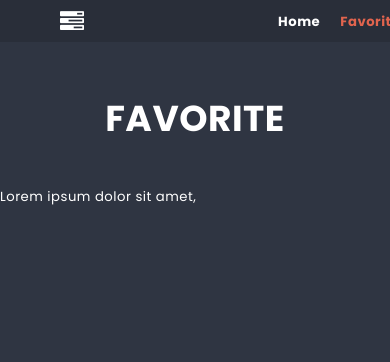
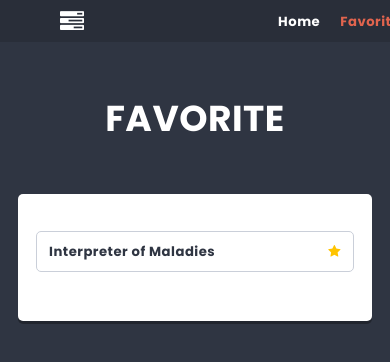
Before and after one commit to adrianggg/react-first-steps, a React (Create React App) app: page /favorite in a window 390 px wide. Shown: the top 362 px of the page. Built offline with nearby package versions, Linux system fonts and the light colour scheme.

Commit message:
Add favorite page

```diff
--- a/package.json
+++ b/package.json
@@ -6,6 +6,7 @@
     "@testing-library/jest-dom": "^5.16.4",
     "@testing-library/react": "^13.3.0",
     "@testing-library/user-event": "^13.5.0",
+    "clsx": "^1.2.1",
     "font-awesome": "^4.7.0",
     "react": "^18.2.0",
     "react-dom": "^18.2.0",
--- a/src/components/Card/Card.js
+++ b/src/components/Card/Card.js
@@ -1,7 +1,16 @@
 import styles from './Card.module.scss';
-const Card = props => {
+import clsx from 'clsx';
+import { useDispatch } from 'react-redux';
+import { changeIsFavorite } from '../../redux/store';
+const Card = ({title,isFavorite,id}) => {
+    // console.log(isFavorite);
+    console.log(id);
+    const dispatch = useDispatch();
+    const toggleIsFavorite = ()=>{
+        dispatch(changeIsFavorite(id));
+    }
     return (
-        <li className={styles.card}>{props.title}</li>
+        <li className={styles.card}>{title} <i onClick={toggleIsFavorite} className={clsx('fa', isFavorite ? 'fa-star' : 'fa-star-o')}></i></li>
     );
 };
 
--- a/src/components/Card/Card.module.scss
+++ b/src/components/Card/Card.module.scss
@@ -9,5 +9,9 @@
     border-radius: $radius;
     display: flex;
     justify-content: space-between;
+    align-items: center;
     font-weight: bold;
+    i{
+        color:rgb(255, 196, 0);
+    }
 }
--- a/src/components/Column/Column.js
+++ b/src/components/Column/Column.js
@@ -10,7 +10,7 @@
         <article className={styles.column}>
             <h2 className={styles.title}><span className={styles.icon + ' fa fa-' + props.icon} />{props.title}</h2>
             <ul className={styles.cards}>
-                {cards.map(card => <Card key={card.id} title={card.title}/>)}
+                {cards.map(card => <Card key={card.id} title={card.title} isFavorite={card.isFavorite} id={card.id}/>)}
             </ul>
             <CardForm columnId={props.id}/>
         </article>
--- a/src/components/Favorite/Favorite.js
+++ b/src/components/Favorite/Favorite.js
@@ -1,12 +1,22 @@
-
+import styles from './Favorite.module.scss';
 import PageTitle from '../PageTitle/PageTitle';
+import { useSelector } from 'react-redux';
+import { getAllFavorite } from '../../redux/store';
+import Card from '../Card/Card';
+import Container from '../Container/Container';
 const Favorite = ()=>{
-
+    const cards = useSelector(getAllFavorite);
     return (
-        <div>
+        <Container>
             <PageTitle>Favorite</PageTitle>
-            <p>Lorem ipsum dolor sit amet,</p>
-        </div>
+        <section className={styles.columns}>
+            <article className={styles.column}>
+                <ul className={styles.cards}>
+                    {cards.map(card => <Card key={card.id} title={card.title} isFavorite={card.isFavorite} id={card.id}/>)}
+                </ul>
+            </article>
+        </section>
+        </Container>
     )
 }
 export default Favorite;
--- a/src/components/Favorite/Favorite.module.scss
+++ b/src/components/Favorite/Favorite.module.scss
@@ -0,0 +1,35 @@
+@use "sass:math";
+@import '../../styles/settings.scss';
+
+.column {
+    flex-shrink: 0;
+    width: calc(33% - 12px);
+    background: $color-light;
+    margin: 0 $base-size $base-size 0;
+    padding: ($base-size * 1.5);
+    border-radius: $radius;
+    box-shadow: 0 math.div($base-size, 4) 0 rgba(0,0,0,0.3);
+    color: $color-dark;
+
+    &:last-child {
+      margin: 0 0 $base-size 0;
+    }
+  }
+  .cards {
+    padding: math.div($base-size, 2) 0;
+  }
+
+  @media (max-width: 767px) {
+    .column {
+      width: 100%;
+      margin: 0 0 $base-size 0;
+    }
+  }
+  .columns {
+    display: flex;
+    justify-content: center;
+    flex-wrap: wrap;
+    padding: ($base-size * 1.5);
+    color: $color-dark;
+
+}
--- a/src/components/Home/Home.js
+++ b/src/components/Home/Home.js
@@ -1,11 +1,9 @@
 
 import Hero from '../Hero/Hero';
 import Lists from '../Lists/Lists';
-import { useDispatch } from 'react-redux';
-import { changeSearchValue } from '../../redux/store';
+
 const Home = ()=>{
-    const dispatch = useDispatch();
-    dispatch(changeSearchValue(''));
+
     return(
     <>
         <Hero />
--- a/src/redux/initialState.js
+++ b/src/redux/initialState.js
@@ -33,12 +33,12 @@
     ],
 
     cards: [
-      { id: 1, columnId: 1, title: 'This is Going to Hurt' },
-      { id: 2, columnId: 1, title: 'Interpreter of Maladies' },
-      { id: 3, columnId: 2, title: 'Harry Potter' },
-      { id: 4, columnId: 2, title: 'Star Wars' },
-      { id: 5, columnId: 3, title: 'The Witcher' },
-      { id: 6, columnId: 3, title: 'Skyrim' }
+      { id: 1, columnId: 1, isFavorite:false, title: 'This is Going to Hurt' },
+      { id: 2, columnId: 1, isFavorite:true, title: 'Interpreter of Maladies' },
+      { id: 3, columnId: 2, isFavorite:false, title: 'Harry Potter' },
+      { id: 4, columnId: 2, isFavorite:false, title: 'Star Wars' },
+      { id: 5, columnId: 3, isFavorite:false, title: 'The Witcher' },
+      { id: 6, columnId: 3, isFavorite:false, title: 'Skyrim' }
     ],
 
     lists: [
--- a/src/redux/store.js
+++ b/src/redux/store.js
@@ -7,12 +7,14 @@
 export const getListById = ({ lists }, listId) => lists.find(list => list.id === listId)
 export const getColumnsByList = ({columns},listId)=> columns.filter(column => column.listId === listId)
 export const getAllLists = ({lists})=>lists;
+export const getAllFavorite = ({cards})=>cards.filter(card=> card.isFavorite);
 
 export const addColumn = payload => ({ type: 'ADD_COLUMN', payload });
 export const addCard = payload => ({ type: 'ADD_CARD', payload });
 export const addList = payload => ({type: 'ADD_LIST',payload});
 
 export const changeSearchValue = payload => ({ type: 'CHANGE_SEARCH_VALUE', payload });
+export const changeIsFavorite = payload => ({type:'TOGGLE_CARD_FAVORITE',payload});
 
 
   const reducer = (state, action) => {
@@ -25,6 +27,8 @@
         return { ...state, lists: [...state.lists, {...action.payload,id:shortid()}]};
     case 'CHANGE_SEARCH_VALUE':
         return {...state,searchValue: action.payload};
+    case 'TOGGLE_CARD_FAVORITE':
+        return { ...state, cards: state.cards.map(card => (card.id === action.payload) ? { ...card, isFavorite: !card.isFavorite } : card) };
     default:
       return state;
   }
```
Also changed, not shown: src/components/ColumnForm/ColumnForm.module.scss (+0 -7 lines), 1 other file (tests, documents, lock files or other folders).
